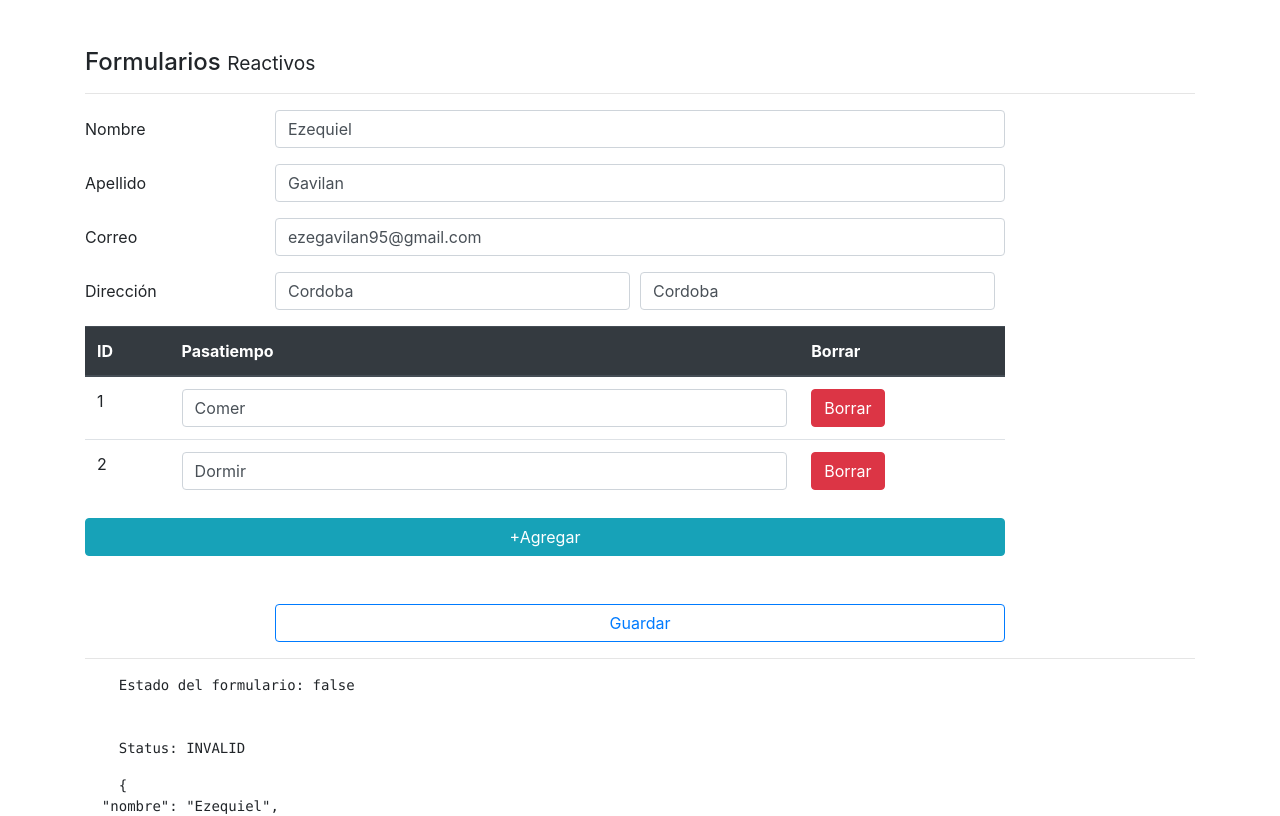
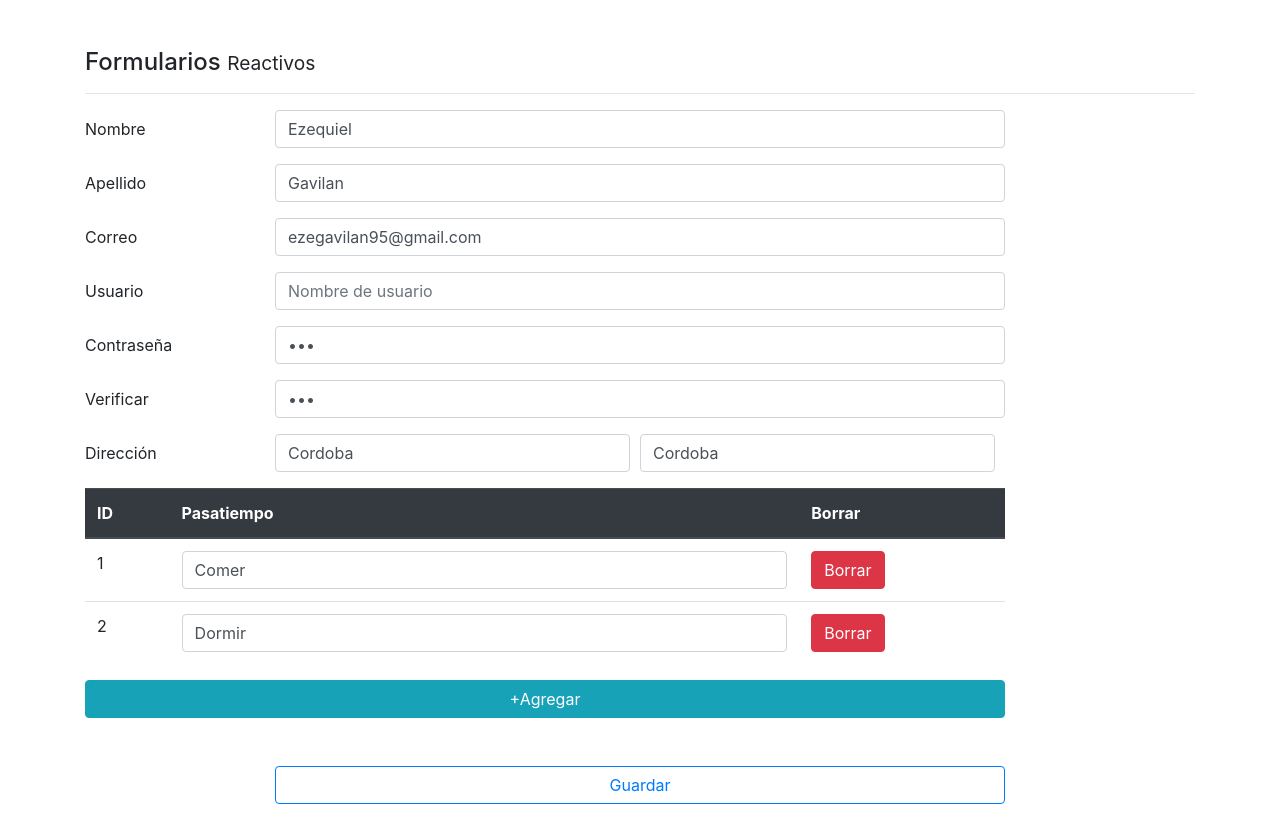
Before and after one commit to neritoo/formularios-angular, an Angular app: page /reactive in a window 1280 px wide. Shown: the top 816 px of the page. Built offline with nearby package versions, Linux system fonts and the light colour scheme.

Commit message:
formulario reactivo terminado.

```diff
--- a/angular.json
+++ b/angular.json
@@ -35,10 +35,12 @@
           },
           "configurations": {
             "production": {
-                            "fileReplacements": [{
+              "fileReplacements": [
+                {
                   "replace": "src/environments/environment.ts",
                   "with": "src/environments/environment.prod.ts"
-                            }],
+                }
+              ],
               "optimization": true,
               "outputHashing": "all",
               "sourceMap": false,
@@ -47,7 +49,8 @@
               "extractLicenses": true,
               "vendorChunk": false,
               "buildOptimizer": true,
-                            "budgets": [{
+              "budgets": [
+                {
                   "type": "initial",
                   "maximumWarning": "2mb",
                   "maximumError": "5mb"
@@ -123,5 +126,8 @@
       }
     }
   },
-    "defaultProject": "formularios"
+  "defaultProject": "formularios",
+  "cli": {
+    "analytics": "b1603636-2c6a-41cd-8065-5400211331e5"
   }
+}
--- a/src/app/pages/reactive/reactive.component.html
+++ b/src/app/pages/reactive/reactive.component.html
@@ -1,8 +1,6 @@
 <h4>Formularios <small> Reactivos </small></h4>
 <hr>
 <form autocomplete="off" [formGroup]="form" (ngSubmit)="guardar()">
-
-    <div>
 
     <div class="form-group row">
         <label class="col-2 col-form-label">Nombre</label>
@@ -22,14 +20,37 @@
         </div>
     </div>
 
-    </div>
-
     <div class="form-group row">
         <label class="col-2 col-form-label">Correo</label>
         <div class="col-8">
 
             <input class="form-control" type="email" placeholder="Correo electrónico" formControlName="email" [class.is-invalid]="emailNoValido">
             <small class="text-danger" *ngIf="emailNoValido">Email obligatorio.</small>
+        </div>
+    </div>
+
+    <div class="form-group row">
+        <label class="col-2 col-form-label">Usuario</label>
+        <div class="col-8">
+
+            <input class="form-control" type="email" placeholder="Nombre de usuario" formControlName="usuario" [class.is-invalid]="usuarioNoValido">
+            <small class="text-danger" *ngIf="usuarioNoValido">Nombre ya usado.</small>
+        </div>
+    </div>
+
+    <div class="form-group row">
+        <label class="col-2 col-form-label">Contraseña</label>
+        <div class="col-8">
+            <input class="form-control" type="password" placeholder="Contraseña" formControlName="pass1" [ngClass]="{'is-invalid' : pass1NoValido}">
+            <small class="text-danger" *ngIf="pass1NoValido">Ingrese la contraseña.</small>
+        </div>
+    </div>
+
+    <div class="form-group row">
+        <label class="col-2 col-form-label">Verificar</label>
+        <div class="col-8">
+            <input class="form-control" type="password" placeholder="Repita la contraseña" formControlName="pass2" [class.is-invalid]="pass2NoValido">
+            <small class="text-danger" *ngIf="pass2NoValido">Las contraseñas no coinciden.</small>
         </div>
     </div>
 
@@ -76,7 +97,7 @@
     <div class="form-group row">
         <label class="col-2 col-form-label">&nbsp;</label>
         <div class="input-group col-8">
-            <button type="submit" class="btn btn-outline-primary btn-block">
+            <button type="submit" [disabled]="form.pending" class="btn btn-outline-primary btn-block">
         Guardar
       </button>
         </div>
--- a/src/app/pages/reactive/reactive.component.ts
+++ b/src/app/pages/reactive/reactive.component.ts
@@ -10,21 +10,12 @@ import { ValidadoresService } from 'src/app/services/validadores.service';
 export class ReactiveComponent implements OnInit {
 
   form: FormGroup;
-  usuario = {
-    nombre: 'Ezequiel',
-    apellido: 'Gavilan',
-    email: 'ezegavilan95@gmail.com',
-    direccion: {
-      localidad: 'Cordoba',
-      ciudad: 'Cordoba'
-    },
-    pasatiempos: ['Comer', 'Dormir']
-  }
 
   constructor(private fb: FormBuilder,
               private validadores: ValidadoresService) {
       this.crearFormulario();
       this.cargarDatos();
+      this.crearListeners();
     }
 
     ngOnInit() {
@@ -46,6 +37,10 @@ export class ReactiveComponent implements OnInit {
       return this.form.get('email').invalid && this.form.get('email').touched;
     }
 
+    get usuarioNoValido() {
+      return this.form.get('usuario').invalid && this.form.get('usuario').touched;
+    }
+
     get localidadNoValido() {
       return this.form.get('direccion.localidad').invalid && this.form.get('direccion.localidad').touched;
     }
@@ -54,22 +49,55 @@ export class ReactiveComponent implements OnInit {
       return this.form.get('direccion.ciudad').invalid && this.form.get('direccion.ciudad').touched;
     }
 
+    get pass1NoValido() {
+      return this.form.get('pass1').invalid && this.form.get('pass1').touched;
+    }
+
+    get pass2NoValido() {
+      const pass1 = this.form.get('pass1').value;
+      const pass2 = this.form.get('pass2').value;
+
+      return ( pass1 === pass2 ) ? false : true;
+    }
+
     crearFormulario() {
     this.form = this.fb.group({
       nombre: ['', [Validators.required, Validators.minLength(4)]],
       apellido: ['', [Validators.required, Validators.minLength(4), this.validadores.noGavilan]],
       email: ['', [Validators.required, Validators.pattern('[a-z0-9._%+-]+@[a-z0-9.-]+\.[a-z]{2,3}$')]],
+      usuario: ['', , this.validadores.existeUsuario],
+      pass1: ['', Validators.required],
+      pass2: ['', Validators.required],
       direccion: this.fb.group({
         localidad: ['', Validators.required],
         ciudad: ['', Validators.required]
       }),
       pasatiempos: this.fb.array([])
-    });
+    }, {
+      validators: this.validadores.passwordsIguales('pass1', 'pass2')
+    }
+    );
+  }
+
+  crearListeners() {
+    this.form.get('nombre').valueChanges.subscribe( console.log );
   }
 
   cargarDatos() {
-    this.usuario.pasatiempos.forEach(pasatiempo => this.pasatiempos.push(this.fb.control(pasatiempo)));
-    this.form.setValue(this.usuario);
+    ['Comer', 'Dormir'].forEach(pasatiempo => this.pasatiempos.push(this.fb.control(pasatiempo)));
+    this.form.setValue({
+      nombre: 'Ezequiel',
+      apellido: 'Gavilan',
+      email: 'ezegavilan95@gmail.com',
+      usuario: '',
+      pass1: '123',
+      pass2: '123',
+      direccion: {
+        localidad: 'Cordoba',
+        ciudad: 'Cordoba'
+      },
+      pasatiempos: ['Comer', 'Dormir']
+    });
   }
 
 
--- a/src/app/services/validadores.service.ts
+++ b/src/app/services/validadores.service.ts
@@ -1,5 +1,11 @@
 import { Injectable } from '@angular/core';
-import { FormControl } from '@angular/forms';
+import { FormControl, FormGroup } from '@angular/forms';
+import { Observable } from 'rxjs';
+import { rejects } from 'assert';
+
+interface ErrorValidate {
+  [s:string]: boolean;
+}
 
 @Injectable({
   providedIn: 'root'
@@ -8,9 +14,9 @@ export class ValidadoresService {
 
   constructor() { }
 
-  noGavilan( control: FormControl ): {[s:string]: boolean} {
+  noGavilan( control: FormControl ): ErrorValidate {
 
-    if( control.value?.toLowerCase() === 'gavilan') {
+    if( control.value?.toLowerCase() === 'gavilanes') {
       return {
         noGavilan: true
       }
@@ -18,4 +24,40 @@ export class ValidadoresService {
 
     return null;
   }
+
+  passwordsIguales( pass1Name: string, pass2Name: string) {
+    return( formGroup: FormGroup ) => {
+
+      const pass1Control = formGroup.controls[pass1Name];
+      const pass2Control = formGroup.controls[pass2Name];
+
+      if ( pass1Control.value === pass2Control.value) {
+        pass2Control.setErrors(null);
+      } else {
+        pass2Control.setErrors({ noEsIgual: true })
+      }
+
+    }
+  }
+
+  existeUsuario( control: FormControl ): Promise<ErrorValidate> | Observable<ErrorValidate> {
+
+    if( !control.value ) {
+      return Promise.resolve(null);
+    }
+
+    return new Promise( (resolve, reject) => {
+      setTimeout(() => {
+
+        if( control.value === 'neritoo'){
+          resolve({existe: true});
+        } else {
+          resolve(null);
+        }
+
+      }, 3500);
+    })
+
+  }
+
 }
```
Also changed, not shown: 1 other file (tests, documents, lock files or other folders). Lines whose indentation alone changed are shown as unchanged.
